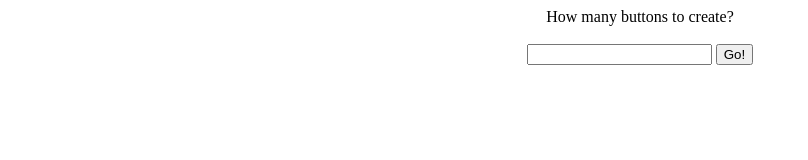
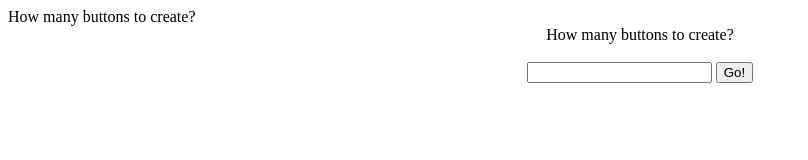
Before and after one commit to BrandonRada/Last-Term, a plain HTML site: page index.html in a window 1280 px wide. Shown: the whole page, without its empty margins (0-808 px from the left). Drawn offline with Linux system fonts and the light colour scheme; files that its build step writes are made by us from their sources; files whose address does not match are found by name.

Commit message:
removed some comments.

```diff
--- a/index.html
+++ b/index.html
@@ -2,17 +2,15 @@
 <html>
     <head>
         <link rel="stylesheet" href="./css/style.css">
-        <!-- <script  src="./js/scripts.js"></script> -->
     </head>
     <body>
-        <!-- <div>How many buttons to create?</div> -->
+        <div>How many buttons to create?</div>
         <div class="inputs">
             <div class="entryLabel">
                 <label for="numberEntry">How many buttons to create?</label>
             </div>
             <div class="entry">
                 <input id="numberEntry" type="number"  title="How many buttons to create?">
-                <!-- <button id="goBtn" onclick="VerifyEntry()">Go!</button>        -->
                 <button id="goBtn" >Go!</button>
             </div>
             <div class="buttonArea">
```
Also changed, not shown: COMP4537/labs/0/index.html (+0 -3 lines).
